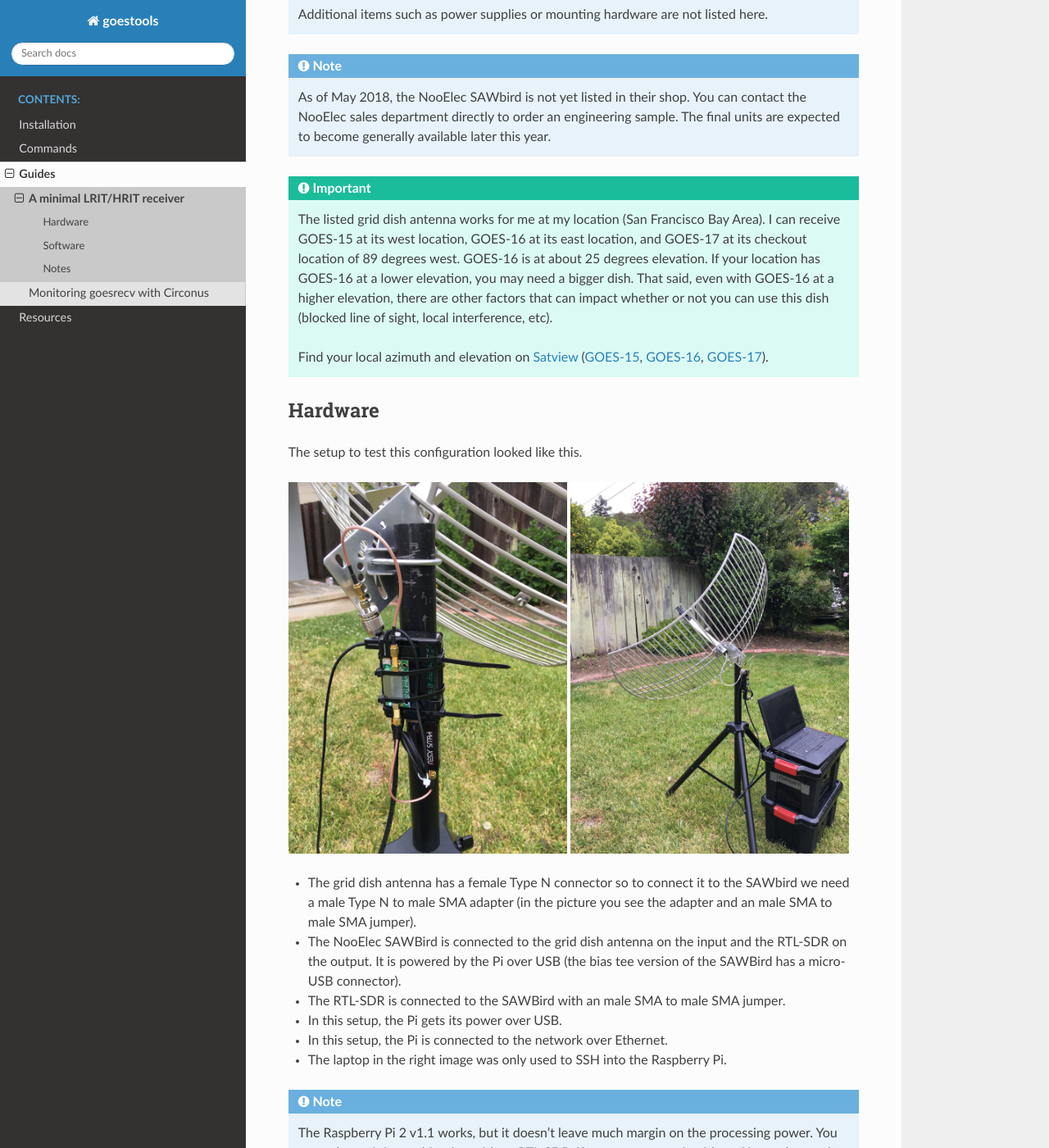
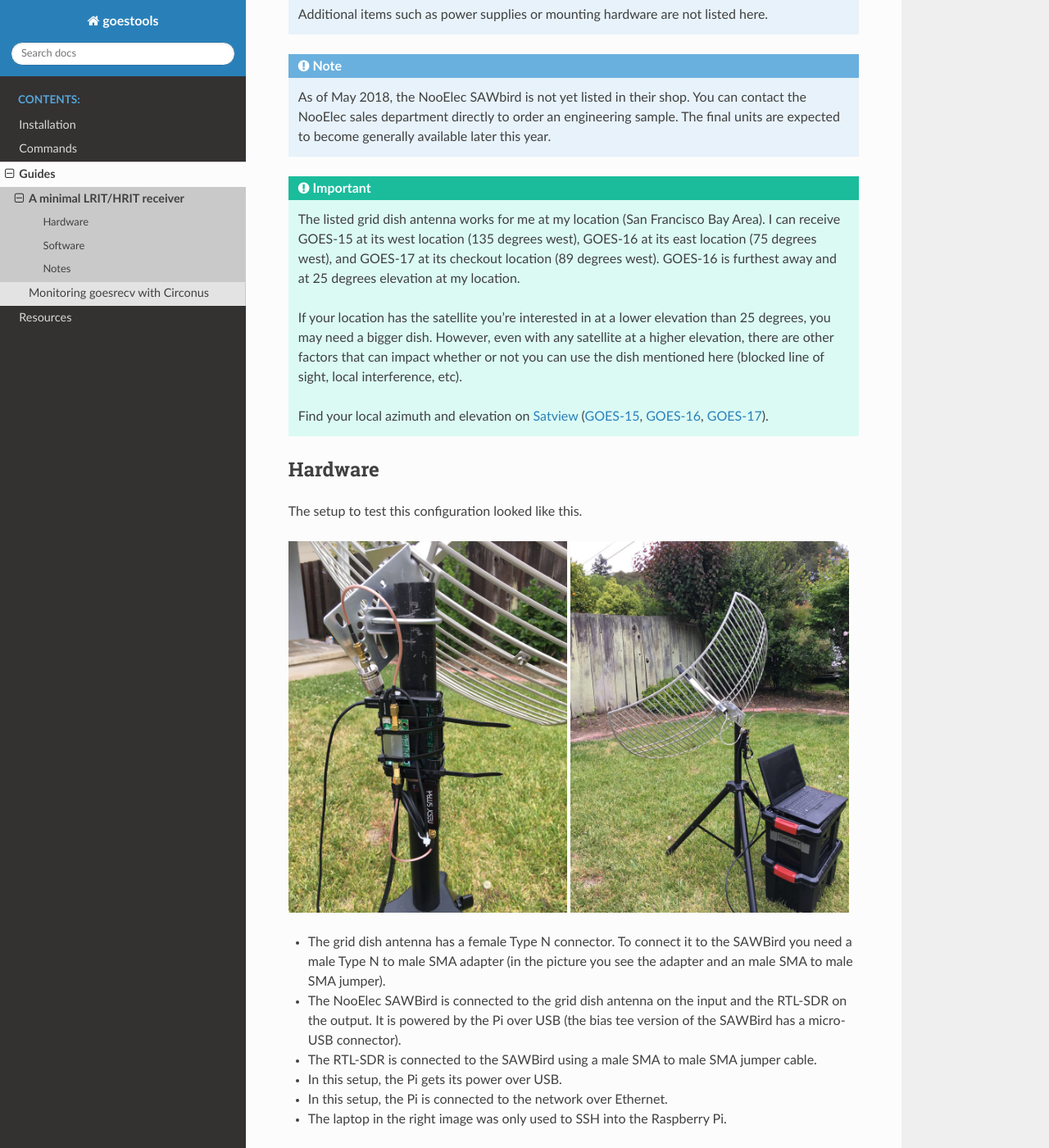
Before and after one commit to pietern/goestools, a Sphinx documentation site: the page built from docs/guides/minimal_receiver.rst, in a window 1280 px wide and 1400 px high, scrolled down 747 px. Shown: the whole window at 82% size. Built offline with Sphinx 7.4.7 and the Read the Docs theme 2.0.0, drawn with Linux system fonts in a browser that asks for light colours; some of the changed text lies outside the part shown.

Commit message:
Rephrasing

```diff
--- a/docs/guides/minimal_receiver.rst
+++ b/docs/guides/minimal_receiver.rst
@@ -61,13 +61,16 @@ pictures below).
 .. important::
 
    The listed grid dish antenna works for me at my location (San
-   Francisco Bay Area). I can receive GOES-15 at its west location,
-   GOES-16 at its east location, and GOES-17 at its checkout location
-   of 89 degrees west. GOES-16 is at about 25 degrees elevation. If
-   your location has GOES-16 at a lower elevation, you may need a
-   bigger dish. That said, even with GOES-16 at a higher elevation,
-   there are other factors that can impact whether or not you can use
-   this dish (blocked line of sight, local interference, etc).
+   Francisco Bay Area). I can receive GOES-15 at its west location
+   (135 degrees west), GOES-16 at its east location (75 degrees west),
+   and GOES-17 at its checkout location (89 degrees west). GOES-16 is
+   furthest away and at 25 degrees elevation at my location.
+
+   If your location has the satellite you're interested in at a lower
+   elevation than 25 degrees, you may need a bigger dish. However,
+   even with any satellite at a higher elevation, there are other
+   factors that can impact whether or not you can use the dish
+   mentioned here (blocked line of sight, local interference, etc).
 
    Find your local azimuth and elevation on `Satview`_
    (`GOES-15 <http://www.satview.org/?sat_id=36411U>`_,
@@ -86,14 +89,14 @@ The setup to test this configuration looked like this.
 .. image:: minimal_overview.jpg
    :scale: 45 %
 
-* The grid dish antenna has a female Type N connector so to connect it
-  to the SAWbird we need a male Type N to male SMA adapter (in the
+* The grid dish antenna has a female Type N connector. To connect it
+  to the SAWBird you need a male Type N to male SMA adapter (in the
   picture you see the adapter and an male SMA to male SMA jumper).
 * The NooElec SAWBird is connected to the grid dish antenna on the
   input and the RTL-SDR on the output. It is powered by the Pi over
   USB (the bias tee version of the SAWBird has a micro-USB connector).
-* The RTL-SDR is connected to the SAWBird with an male SMA to male SMA
-  jumper.
+* The RTL-SDR is connected to the SAWBird using a male SMA to male SMA
+  jumper cable.
 * In this setup, the Pi gets its power over USB.
 * In this setup, the Pi is connected to the network over Ethernet.
 * The laptop in the right image was only used to SSH into the Raspberry
@@ -101,10 +104,15 @@ The setup to test this configuration looked like this.
 
 .. note::
 
-   The Raspberry Pi 2 v1.1 works, but it doesn't leave much margin on
-   the processing power. You can only use it in combination with an
-   RTL-SDR. If you want to use it with an Airspy, the receiver will
-   drop packets due to its higher sampling rate of 3M samples/sec.
+   While the Raspberry Pi 2 v1.1 is adequate for HRIT demodulation and
+   decoding, it doesn't leave much margin on the processing power. In
+   a screenshot below you can see the demodulator use 96% of a single
+   CPU core.
+
+   The RTL-SDR can be configured to use a low enough sample rate to
+   still work with the Pi 2. If you want to use an Airspy Mini instead
+   (which has a minimum sample rate of 3M samples/sec), you'll have to
+   use a Raspberry Pi 2 v1.2 or the Raspberry Pi 3.
 
 Software
 --------
@@ -114,15 +122,18 @@ only use the Pi for signal demodulation and decode, so you can use the
 lite version. For instructions on building and installing goestools,
 see :ref:`installation`.
 
-After installing :ref:`goesrecv` and copying/modifying its
-configuration file, run it with ``-v -i 1`` to get second-by-second
-demodulator statistics. You can use the Viterbi error rate for
-pointing your dish. A rate of ~2000 means there is no signal. A rate
-of ~1000 may give you sporadic packets. A rate of ~400 can give you
-the complete stream of packets without any drops, but is very
-sensitive to interference. A rate of ~100 or lower is good and can
-give you a packet stream without drops for hours on end. The lower the
-Viterbi error rate, the better your signal. the better your signal.
+After installing :ref:`goesrecv`, copying and modifying its
+configuration file, you can run it with ``-v -i 1`` to get
+second-by-second demodulator statistics.
+You can use the Viterbi error rate for pointing your dish.
+A rate of ~2000 means there is no signal.
+A rate of ~1000 may give you sporadic packets.
+A rate of ~400 can give you the complete stream of packets without any
+drops, but is very sensitive to interference.
+A rate of ~100 or lower is good and can give you a packet stream
+without drops for hours on end.
+The lower the Viterbi error rate, the better your signal. the better
+your signal.
 
 The output of :ref:`goesrecv` during operation of the test setup:
 
```
